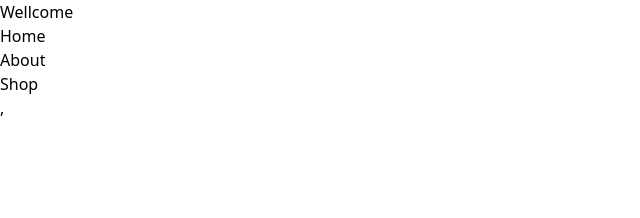
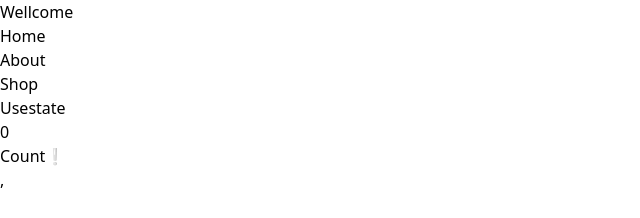
Before and after one commit to Master-mohit/re, a React (Vite) app: page /usestate in a window 1280 px wide. Shown: the top 218 px of the page, without its empty margins (0-640 px from the left). Built offline with nearby package versions, Linux system fonts and the light colour scheme.

Commit message:
setcount

```diff
--- a/src/Components/Nav.jsx
+++ b/src/Components/Nav.jsx
@@ -11,6 +11,7 @@ const Nav = () => {
       <Link to='/home'><h1>Home</h1></Link>
       <Link to='/about'><h1>About</h1></Link>
       <Link to='/shop'><h1>Shop</h1></Link>
+      <Link to='/usestate'><h1>Usestate</h1></Link>
     </div>
   </div>
   )
--- a/src/Components/Routerrrr.jsx
+++ b/src/Components/Routerrrr.jsx
@@ -3,6 +3,7 @@ import { Route, Routes } from 'react-router-dom'
 import Home from './Home'
 import About from './About'
 import Shop from './Shop'
+import Usestate from './Usestate'
 
 const Routerrrr = () => {
   return (
@@ -11,6 +12,7 @@ const Routerrrr = () => {
         <Route path='/home' Component={Home}/>
         <Route path='/about' Component={About}/>
         <Route path='/shop' Component={Shop}/>
+        <Route path='/usestate' Component={Usestate}/>
       </Routes>
     </div>
   )
--- /dev/null
+++ b/src/Components/Usestate.jsx
@@ -0,0 +1,18 @@
+import React, { useState } from 'react'
+
+const Usestate = () => {
+    const [count, setcount] = useState(0)
+    const countHandler = () => {
+        setcount (count + 1);
+    }
+  return (
+    <div className='w-full h-full flex items-center justify-center bg-black'>
+      <div className='flex items-center justify-center flex-col text-white gap-9'>
+        <h1 className='text-7xl font-semibold'>{count}</h1>
+        <button onClick={countHandler} className='text-4xl'>Count❕</button>
+      </div>
+    </div>
+  )
+}
+
+export default Usestate
```
